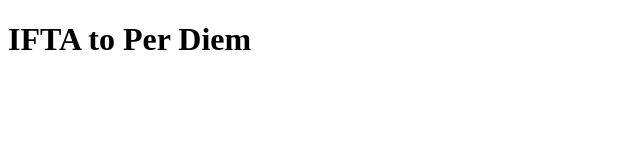
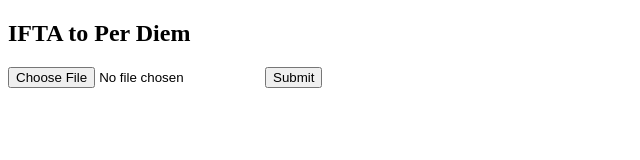
Before and after one commit to gabedaly/iftatodiem, a plain HTML site: page index.html in a window 1280 px wide. Shown: the whole page, without its empty margins (0-640 px from the left). Drawn offline with Linux system fonts and the light colour scheme.

Commit message:
Changed index.html

```diff
--- a/index.html
+++ b/index.html
@@ -7,8 +7,14 @@
     <title>Ifta to Per Diem</title>
   </head>
   <body>
-    <h1>IFTA to Per Diem</h1>
+    <section>
+      <h1>IFTA to Per Diem</h1>
+      <form method="post" target="_self" class="form">
+        <input type="file" name="file" />
+        <button type="submit" class="btn">Submit</button>
+      </form>
+    </section>
 
-    <script src="app.js"></script>
+    <!--<script src="app.js"></script>-->
   </body>
 </html>
```
